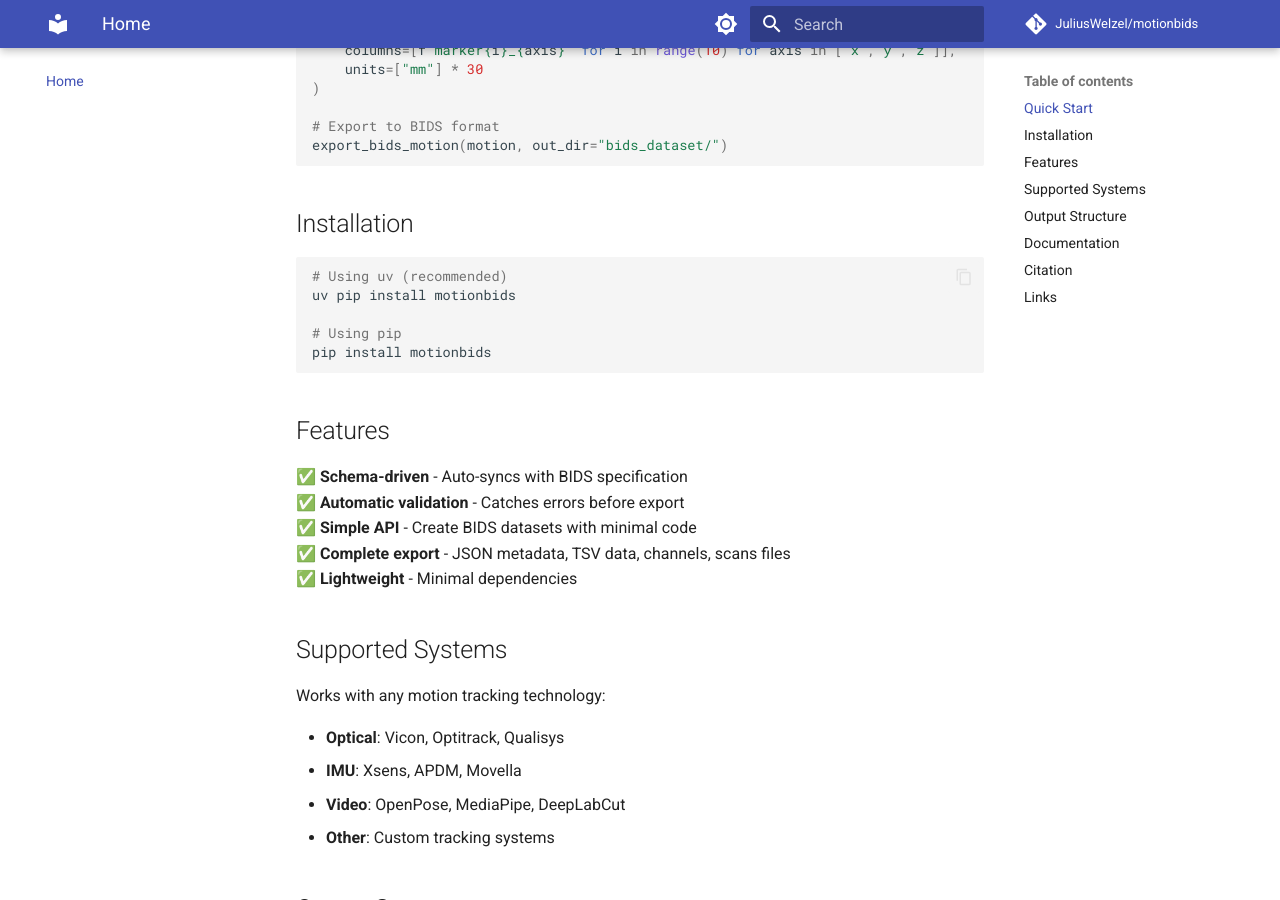
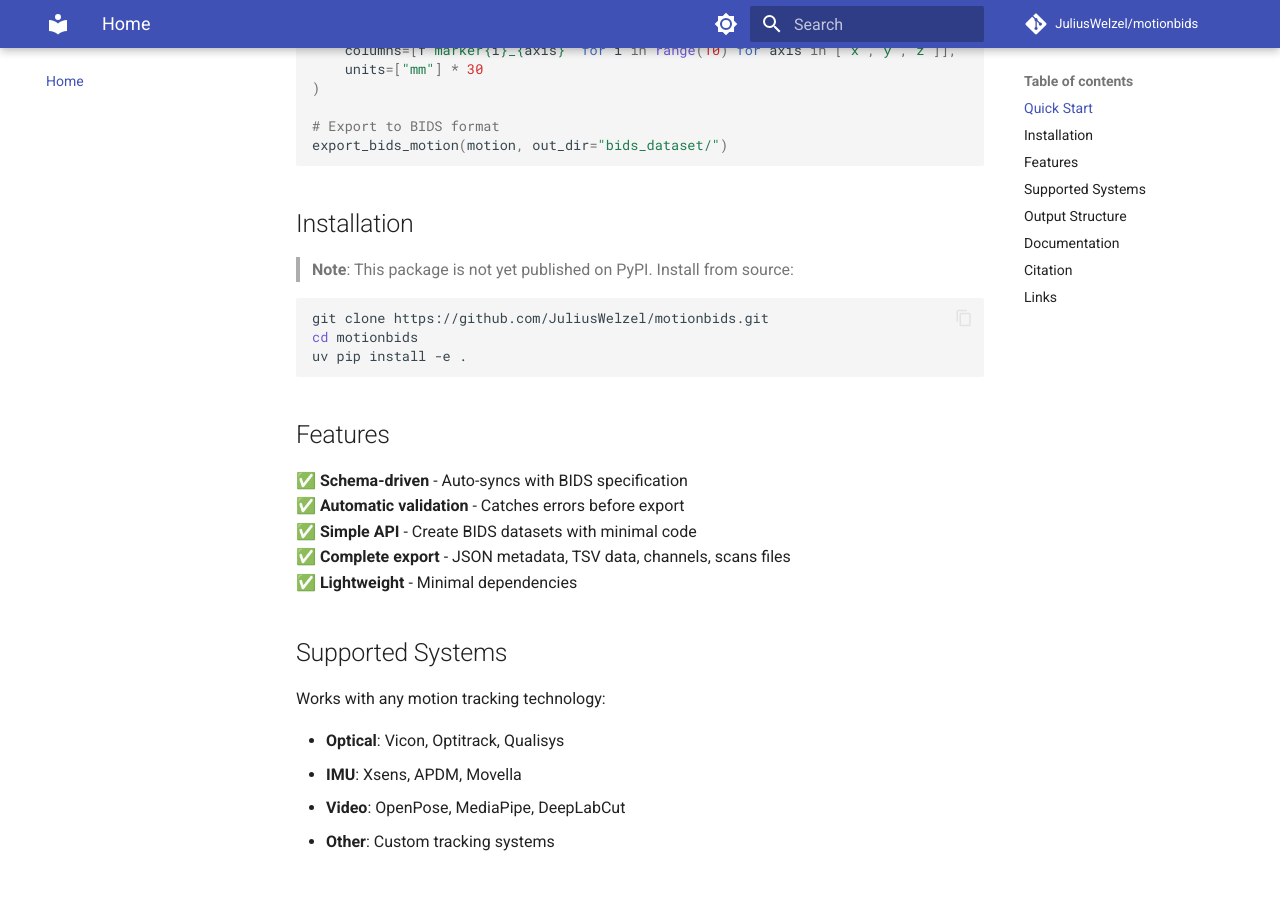
Before and after one commit to JuliusWelzel/motionbids, an MkDocs documentation site: the page built from docs/index.md, in a window 1280 px wide and 900 px high, scrolled down 580 px. Built offline with MkDocs 1.6.1 and Material for MkDocs 9.7.7, drawn with Linux system fonts in a browser that asks for light colours; comment, search, counter and statistics services are not loaded.

Commit message:
fix: Update installation instructions in README and documentation to reflect source installation

````diff
--- a/docs/index.md
+++ b/docs/index.md
@@ -29,12 +29,12 @@ export_bids_motion(motion, out_dir="bids_dataset/")
 
 ## Installation
 
+> **Note**: This package is not yet published on PyPI. Install from source:
+
 ```bash
-# Using uv (recommended)
-uv pip install motionbids
-
-# Using pip
-pip install motionbids
+git clone https://github.com/JuliusWelzel/motionbids.git
+cd motionbids
+uv pip install -e .
 ```
 
 ## Features
````
Also changed, not shown: README.md (+10 -4 lines), docs/workflow.md (+5 -5 lines).
